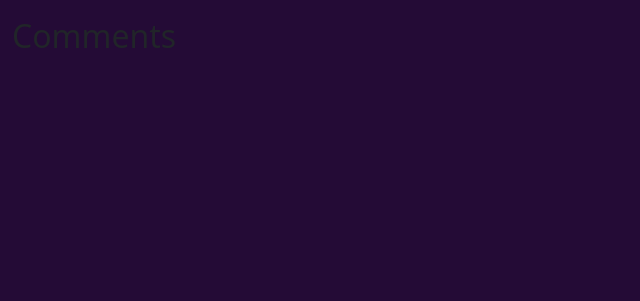
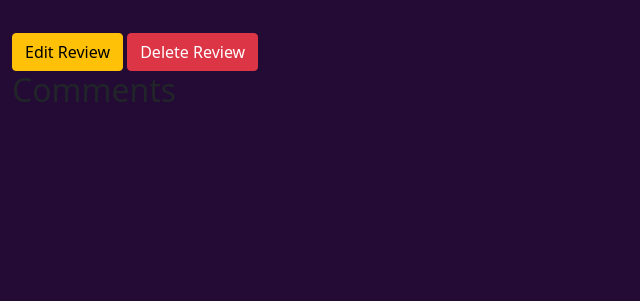
Before and after one commit to sakixchy/anime-reviews, a Django app: template reviews/templates/reviews/review_detail.html in a window 1280 px wide. Shown: the part 171-472 px from the top of the page, without its empty margins (0-640 px from the left). Run offline with Django 4.2, Linux system fonts and the light colour scheme; the template is opened without the code that fills it, so the values that code supplies are empty; some libraries are stand-ins or nearby versions.

Commit message:
add edit and delete buttons  for reviews

```diff
--- a/reviews/templates/reviews/review_detail.html
+++ b/reviews/templates/reviews/review_detail.html
@@ -27,6 +27,12 @@
                     <span class="submitted-date">Submitted Review - [{{ review.posted_time}}]</span>
                     <span class="submitted-by">Submitted by: {{ review.user }}</span>
             </div>
+            <div class="row mt-3">
+                <div class="col-md-12 text-right">
+                    <a href="" class="btn btn-warning">Edit Review</a>
+                    <button type="submit" class="btn btn-danger">Delete Review</button>
+                </div>
+            </div>
         </div>
         <div class="row">
             <!-- Comment Section -->
```
